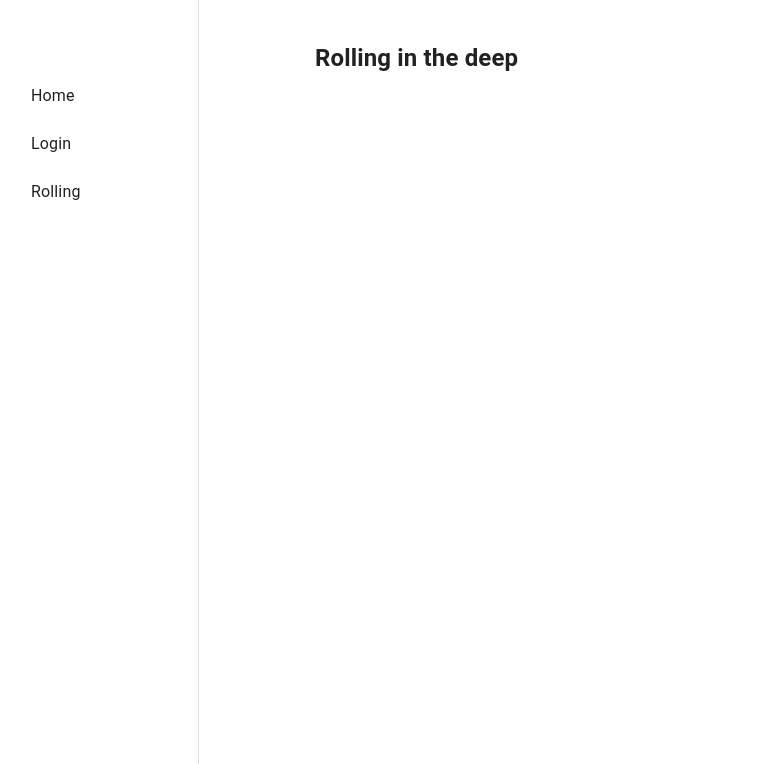
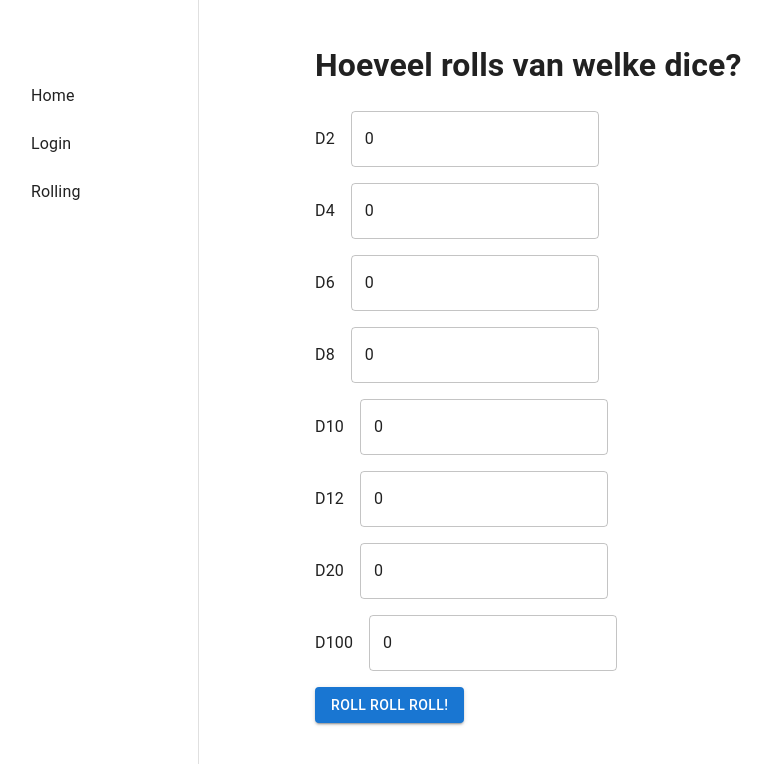
Before and after one commit to thibautvangoethem/BnBSite, a React (Create React App) app in the folder frontend/: page /rolling in a window 1280 px wide. Shown: the top 764 px of the page, without its empty margins (41-813 px from the left). Built offline with nearby package versions, Linux system fonts and the light colour scheme.

Commit message:
intemrediate commit (dicerolls)

```diff
--- a/frontend/public/index.html
+++ b/frontend/public/index.html
@@ -23,7 +23,7 @@
       work correctly both with client-side routing and a non-root public URL.
       Learn how to configure a non-root public URL by running `npm run build`.
     -->
-    <title>BnB site</title>
+    <title>👯BnB👯</title>
   </head>
   <body>
     <noscript>You need to enable JavaScript to run this app.</noscript>
--- a/frontend/src/App.js
+++ b/frontend/src/App.js
@@ -1,4 +1,4 @@
-import React from 'react';
+import React, { useState } from 'react';
 import { BrowserRouter as Router, Route, Routes } from 'react-router';
 import SideBar from './SideBar';
 import Login from './Login';
@@ -6,18 +6,30 @@ import { AuthProvider } from './AuthContext';
 import InboxIcon from '@mui/icons-material/MoveToInbox';
 import CasinoOutlinedIcon from '@mui/icons-material/CasinoOutlined';
 import FaceUnlockOutlinedIcon from '@mui/icons-material/FaceUnlockOutlined';
+import CustomRollingInputs from './CustomRollingInputs';
+import DiceRollsPopup from './DiceRollsPopup';
 
 const menuItems = [
   { text: 'Home', route: '/', icon: <InboxIcon /> },
-  { text: 'Login', route: '/Login', icon: <FaceUnlockOutlinedIcon /> },
-  { text: 'Rolling', route: '/rolling', icon: <CasinoOutlinedIcon/> },
+  { text: 'Login', route: '/login', icon: <FaceUnlockOutlinedIcon /> },
+  { text: 'Rolling', route: '/rolling', icon: <CasinoOutlinedIcon /> },
 ];
 
 const Home = () => <h2>Home Page</h2>;
-// const Login = () => <><h2>Login Page</h2><Login/></>;
-const Rolling = () => <h2>Rolling in the deep</h2>;
 
-function App() {
+const App = () => {
+  const [rollsConfig, setRollsConfig] = useState(null);
+  const [open, setOpen] = useState(false);
+
+  const handleSerialize = (config) => {
+    setRollsConfig(config);
+    setOpen(true);
+  };
+
+  const handleClose = () => {
+    setOpen(false);
+  };
+
   return (
     <AuthProvider>
       <Router>
@@ -27,13 +39,17 @@ function App() {
             <Routes>
               <Route path="/" element={<Home />} />
               <Route path="/login" element={<Login />} />
-            <Route path="/rolling" element={<Rolling />} />
+              <Route
+                path="/rolling"
+                element={<CustomRollingInputs onSerialize={handleSerialize} />}
+              />
             </Routes>
           </div>
         </div>
+        <DiceRollsPopup open={open} onClose={handleClose} rollsConfig={rollsConfig} />
       </Router>
     </AuthProvider>
   );
-}
+};
 
 export default App;
--- /dev/null
+++ b/frontend/src/CustomRollingInputs.js
@@ -0,0 +1,51 @@
+import React, { useState } from 'react';
+import { TextField, Typography, Grid, Box, Button } from '@mui/material';
+
+const CustomRollingInputs = ({ onSerialize }) => {
+  const labels = ["D2", "D4", "D6", "D8", "D10", "D12", "D20", "D100"];
+  const [values, setValues] = useState(Array(labels.length).fill(0));
+
+  const handleSerialize = () => {
+    const serializedData = labels.map((label, index) => ({
+      [label]: values[index],
+    }));
+
+    // Convert the array of objects into a single object
+    const rollsConfig = serializedData.reduce((acc, curr) => ({ ...acc, ...curr }), {});
+
+    // Call the onSerialize function with the rollsConfig
+    onSerialize(rollsConfig);
+  };
+
+  return (
+    <Box>
+      <h1>Hoeveel rolls van welke dice?</h1>
+      {labels.map((label, index) => (
+        <Grid container alignItems="center" spacing={2} key={index} mb={2}>
+          <Grid item>
+            <Typography variant="body1">{label}</Typography>
+          </Grid>
+          <Grid item>
+            <TextField
+              type="number"
+              value={values[index]}
+              onChange={(e) => {
+                const newValues = [...values];
+                newValues[index] = parseInt(e.target.value) || 0;
+                setValues(newValues);
+              }}
+              fullWidth
+              variant="outlined"
+              inputProps={{ min: 0, step: 1 }}
+            />
+          </Grid>
+        </Grid>
+      ))}
+      <Button variant="contained" color="primary" onClick={handleSerialize}>
+        ROLL ROLL ROLL!
+      </Button>
+    </Box>
+  );
+};
+
+export default CustomRollingInputs;
--- /dev/null
+++ b/frontend/src/DiceEnum.js
@@ -0,0 +1,10 @@
+export const DiceEnum = {
+    D2: 2,
+    D4: 4,
+    D6: 6,
+    D8: 8,
+    D10: 10,
+    D12: 12,
+    D20: 20,
+    D100: 100,
+  };
--- /dev/null
+++ b/frontend/src/DiceRoller.js
@@ -0,0 +1,36 @@
+import React, { useEffect, useState } from 'react';
+import { Typography, Grid, Box } from '@mui/material';
+import { DiceEnum } from './DiceEnum';
+
+const DiceRoller = ({ diceType }) => {
+  const [result, setResult] = useState(null);
+
+  useEffect(() => {
+    const rollDice = () => {
+      const sides = DiceEnum[diceType];
+      if (sides) {
+        const roll = Math.floor(Math.random() * sides) + 1;
+        setResult(roll);
+      } else {
+        console.error('Invalid dice type');
+      }
+    };
+
+    rollDice();
+  }, [diceType]);
+
+  return (
+    <Grid container alignItems="center" spacing={2}>
+      <Grid item>
+        <Typography variant="body1">{diceType}</Typography>
+      </Grid>
+      <Grid item>
+        {result !== null && (
+          <Typography variant="h6">{result}</Typography>
+        )}
+      </Grid>
+    </Grid>
+  );
+};
+
+export default DiceRoller;
--- /dev/null
+++ b/frontend/src/DiceRolls.js
@@ -0,0 +1,33 @@
+import React from 'react';
+import { Box } from '@mui/material';
+import DiceRoller from './DiceRoller';
+
+const DiceRolls = ({ rollsConfig }) => {
+  return (
+    <Box
+      sx={{
+        border: '2px solid #ccc',
+        borderRadius: '8px',
+        padding: '32px', // Increased padding to take up more space
+        width: '100%', // Ensure it takes up full width
+        height: '100%', // Ensure it takes up full height
+        boxSizing: 'border-box', // Include padding and border in the element's total width and height
+        boxShadow: '0px 4px 8px rgba(0, 0, 0, 0.1)',
+        display: 'flex',
+        flexDirection: 'column',
+        justifyContent: 'center',
+        alignItems: 'center',
+      }}
+    >
+      {Object.entries(rollsConfig).map(([diceType, count]) => (
+        <Box key={diceType} mb={2} width="100%">
+          {Array.from({ length: count }, (_, index) => (
+            <DiceRoller key={index} diceType={diceType} />
+          ))}
+        </Box>
+      ))}
+    </Box>
+  );
+};
+
+export default DiceRolls;
--- /dev/null
+++ b/frontend/src/DiceRollsPopup.js
@@ -0,0 +1,38 @@
+import React from 'react';
+import { Dialog, DialogTitle, DialogContent, DialogActions, Button, Box, Typography } from '@mui/material';
+import DiceRolls from './DiceRolls';
+
+const DiceRollsPopup = ({ open, onClose, rollsConfig }) => {
+  return (
+    <Dialog
+      open={open}
+      onClose={onClose}
+      fullWidth
+      maxWidth="lg"
+      PaperProps={{
+        style: {
+          width: '80%',
+          height: '80%',
+        },
+      }}
+    >
+      <Box display="flex" flexDirection="column" height="100%">
+        <DialogTitle style={{ textAlign: 'center' }}>
+          <Typography variant="h4" component="div" style={{ fontWeight: 'bold' }}>
+            Dice Rolls
+          </Typography>
+        </DialogTitle>
+        <DialogContent style={{ flex: 1, display: 'flex', justifyContent: 'center', alignItems: 'center' }}>
+          <DiceRolls rollsConfig={rollsConfig} />
+        </DialogContent>
+        <DialogActions style={{ justifyContent: 'center' }}>
+          <Button onClick={onClose} color="primary">
+            Close
+          </Button>
+        </DialogActions>
+      </Box>
+    </Dialog>
+  );
+};
+
+export default DiceRollsPopup;
```
Also changed, not shown: frontend/public/manifest.json. Lines whose indentation alone changed are shown as unchanged.
